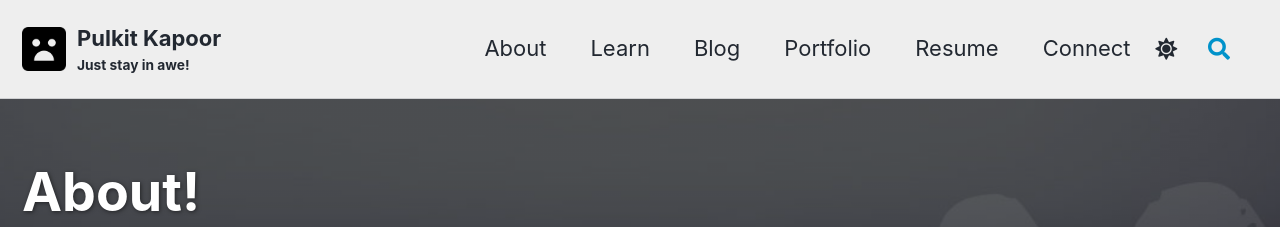
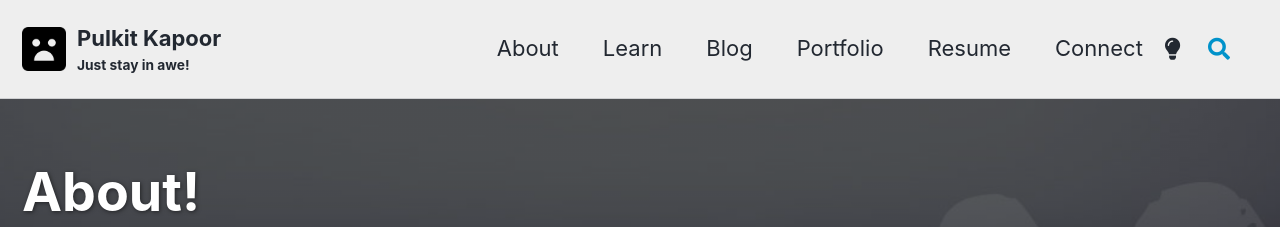
Before and after one commit to k-pulkit/k-pulkit.github.io, a Jekyll site: the page built from _pages/home.md, in a window 1280 px wide. Shown: the top 227 px of the page. Built offline with Jekyll 4.4.1, drawn with Linux system fonts in a browser that asks for light colours; cached includes are drawn as plain includes; comment, search, counter and statistics services are not loaded.

Commit message:
Fix dark mode - try 1

```diff
--- a/_includes/head.html
+++ b/_includes/head.html
@@ -15,7 +15,8 @@
 
 <!-- For all browsers -->
 <link rel="stylesheet" href="{{ '/assets/css/main.css' | relative_url }}" id="theme_source">
-<link rel="stylesheet alternate" href="/assets/css/theme2.css" id="theme_source_2">
+{% if site.minimal_mistakes_skin2 %}
+<link rel="stylesheet alternate" href="{{ '/assets/css/theme2.css' | relative_url }}" id="theme_source_2">
 <script>
   let theme = sessionStorage.getItem('theme');
   if(theme === "dark")
@@ -31,6 +32,7 @@
     sessionStorage.setItem('theme', 'light');
   }
 </script>
+{% endif %}
 <link rel="preload" href="https://cdn.jsdelivr.net/npm/@fortawesome/fontawesome-free@5/css/all.min.css" as="style" onload="this.onload=null;this.rel='stylesheet'">
 <noscript><link rel="stylesheet" href="https://cdn.jsdelivr.net/npm/@fortawesome/fontawesome-free@5/css/all.min.css"></noscript>
 
--- a/_includes/masthead.html
+++ b/_includes/masthead.html
@@ -18,7 +18,10 @@
             </li>
           {%- endfor -%}
         </ul>
-        <i class="fas fa-fw fa-sun" aria-hidden="true" onclick="node1=document.getElementById('theme_source');node2=document.getElementById('theme_source_2');if(node1.getAttribute('rel')=='stylesheet'){node1.setAttribute('rel', 'stylesheet alternate'); node2.setAttribute('rel', 'stylesheet');sessionStorage.setItem('theme', 'dark');}else{node2.setAttribute('rel', 'stylesheet alternate'); node1.setAttribute('rel', 'stylesheet');sessionStorage.setItem('theme', 'light');} return false;"></i>
+        {% if site.minimal_mistakes_skin2 %}
+        <i class="fas fa-lightbulb" aria-hidden="true"
+          onclick="node1=document.getElementById('theme_source');node2=document.getElementById('theme_source_2');if(node1.getAttribute('rel')=='stylesheet'){node1.setAttribute('rel', 'stylesheet alternate'); node2.setAttribute('rel', 'stylesheet');sessionStorage.setItem('theme', 'dark');}else{node2.setAttribute('rel', 'stylesheet alternate'); node1.setAttribute('rel', 'stylesheet');sessionStorage.setItem('theme', 'light');} return false;"></i>
+        {% endif %}
         {% if site.search == true %}
         <button class="search__toggle" type="button">
           <span class="visually-hidden">{{ site.data.ui-text[site.locale].search_label | default: "Toggle search" }}</span>
--- a/assets/css/theme2.scss
+++ b/assets/css/theme2.scss
@@ -4,5 +4,5 @@
 
 @charset "utf-8";
 
-@import "minimal-mistakes/skins/dark"; // skin
+@import "minimal-mistakes/skins/{{ site.minimal_mistakes_skin2 | default: 'default' }}"; // skin
 @import "minimal-mistakes"; // main partials
```
